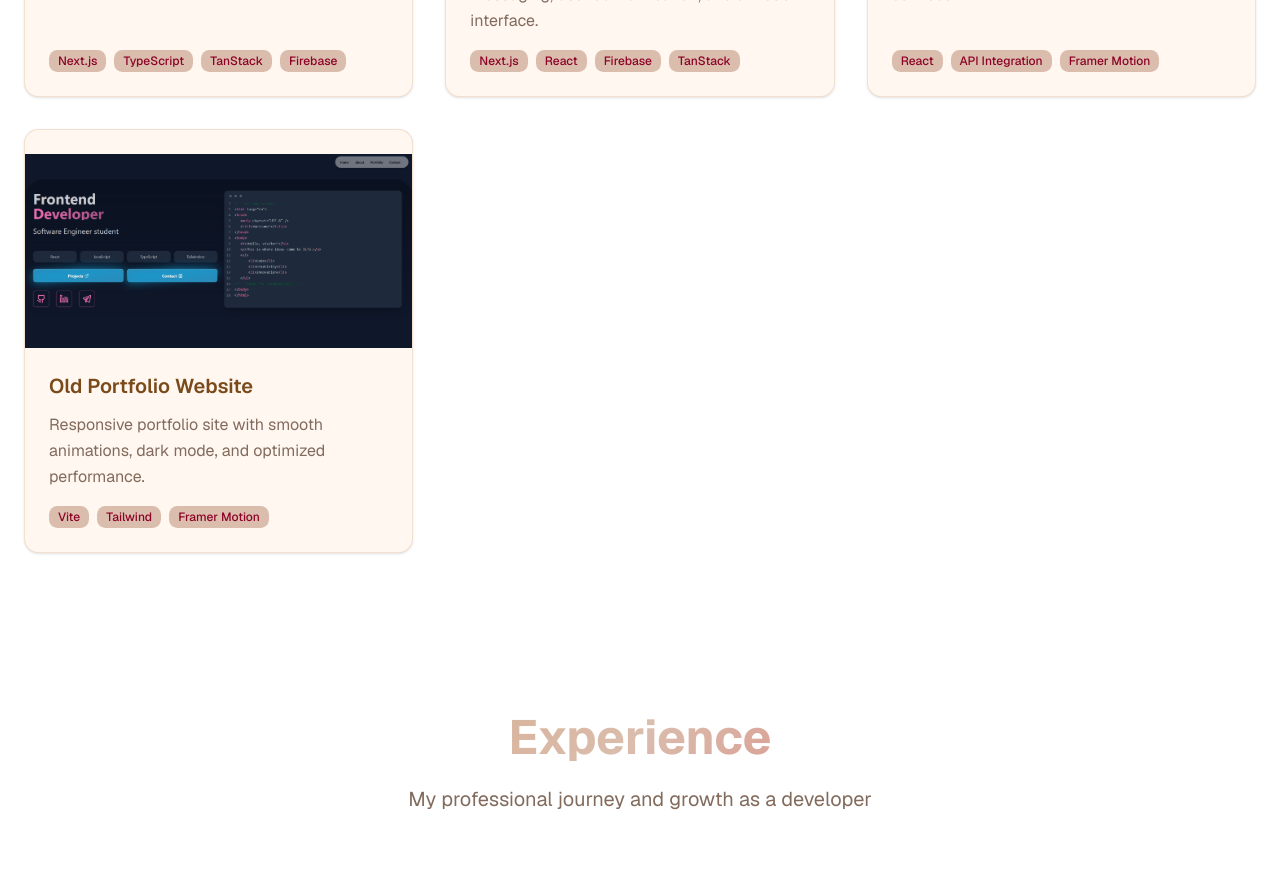
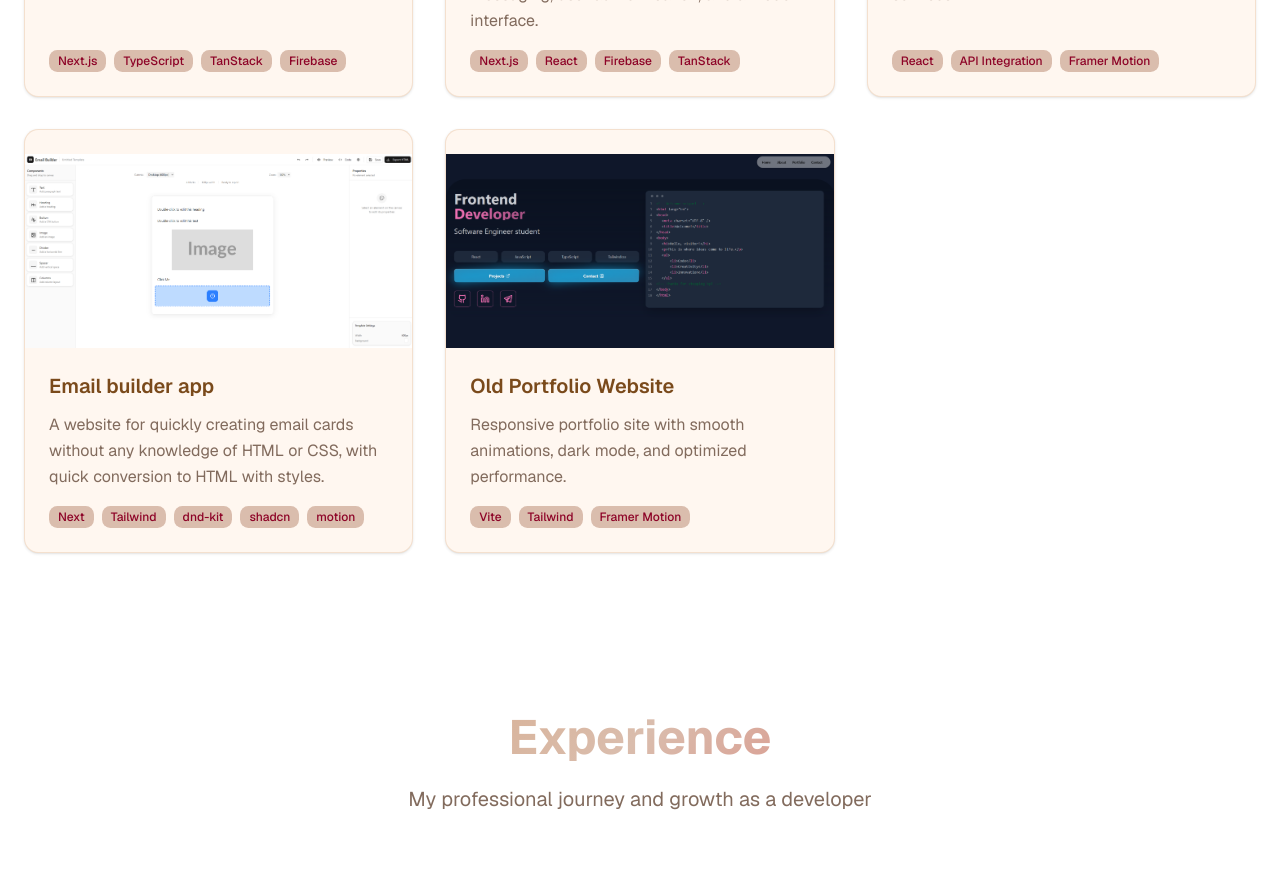
Before and after one commit to vitaliy65/portfolio-n-2, a Next.js app: page / in a window 1280 px wide. Shown: the part 3060-3935 px from the top of the page. Built offline with nearby package versions, Linux system fonts and the light colour scheme.

Commit message:
added new project to portfolio

```diff
--- a/src/data/projects.ts
+++ b/src/data/projects.ts
@@ -27,6 +27,15 @@ export const projects = [
     live: "https://pv-weather-app.vercel.app/",
   },
   {
+    title: "Email builder app",
+    description:
+      "A website for quickly creating email cards without any knowledge of HTML or CSS, with quick conversion to HTML with styles.",
+    image: "/img/projects/email-card-builder.png",
+    tags: ["Next", "Tailwind", "dnd-kit", "shadcn", "motion"],
+    github: "https://github.com/vitaliy65/email-card-builder",
+    live: "https://email-card-builder.vercel.app/",
+  },
+  {
     title: "Old Portfolio Website",
     description:
       "Responsive portfolio site with smooth animations, dark mode, and optimized performance.",
```
Also changed, not shown: public/img/projects/email-card-builder.png (added).
